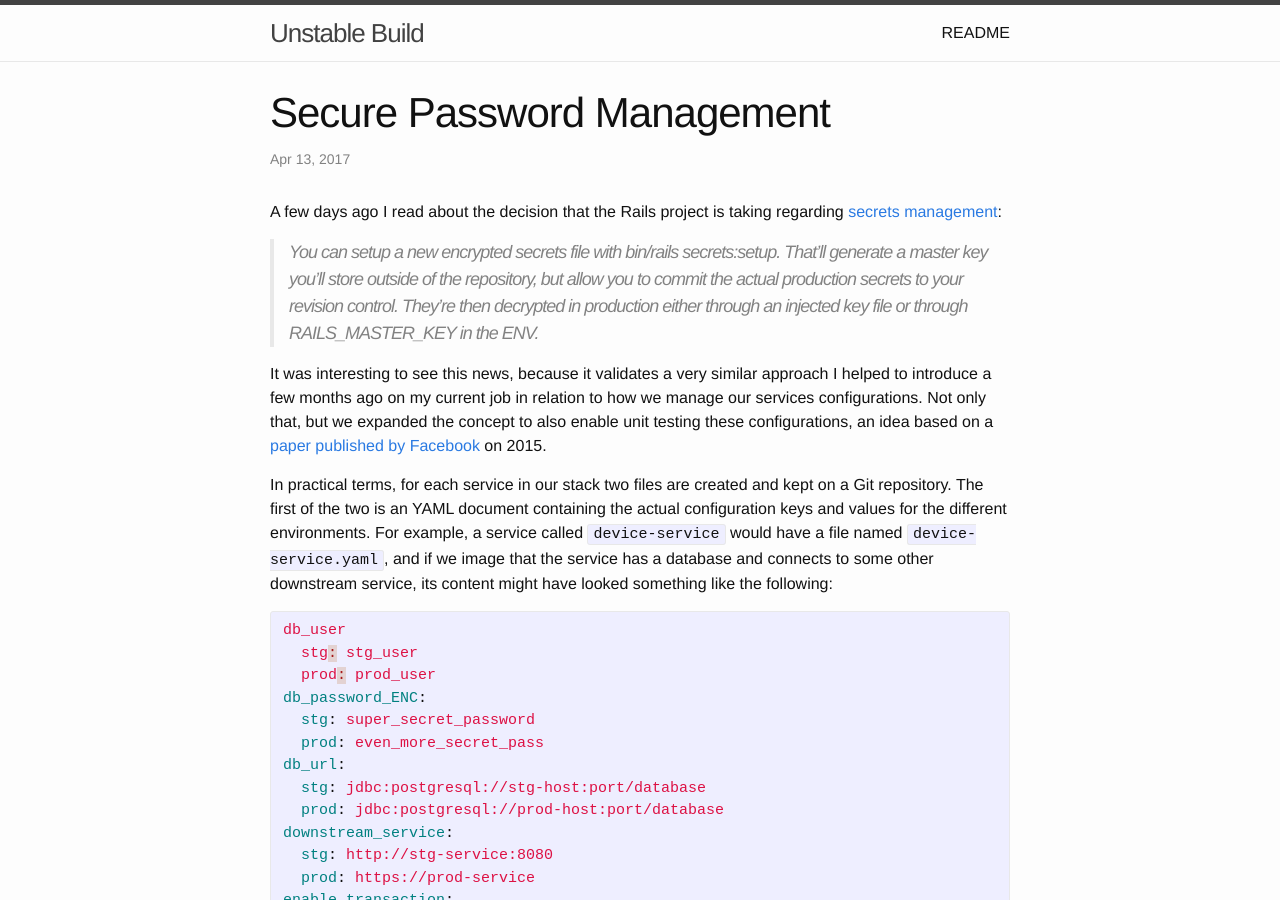
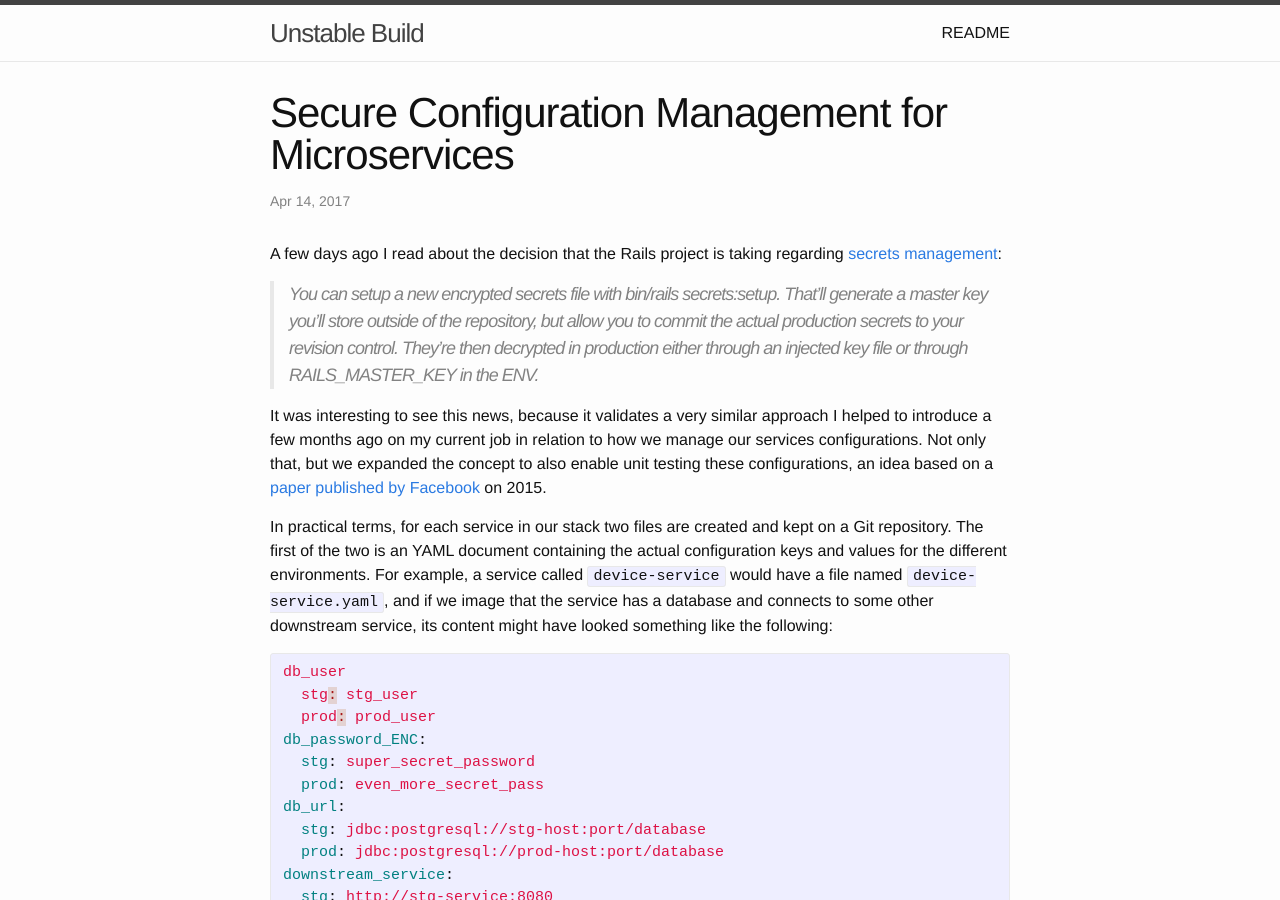
Before and after one commit to lucastorri/my-blog, a Jekyll site: the page built from _posts/2017-04-14-secure-configuration-management-for-microservices.markdown, in a window 1280 px wide and 900 px high. Built offline with Jekyll 4.4.1, drawn with Linux system fonts in a browser that asks for light colours; comment, search, counter and statistics services are not loaded.

Commit message:
rename post on configuration management

```diff
--- a/_posts/2017-04-13-secure-password-management.markdown
+++ b/_posts/2017-04-14-secure-configuration-management-for-microservices.markdown
@@ -1,7 +1,7 @@
 ---
 layout: post
-title: "Secure Password Management"
-date: 2017-04-13 19:41:11 +0100
+title: "Secure Configuration Management for Microservices"
+date: 2017-04-14 19:41:11 +0100
 categories: update
 ---
 
@@ -68,7 +68,7 @@ Different mechanisms are used to feed the values into the services instances. Fo
 In sum, the flow of the configuration values, from user edited files to the according services, would look like the following:
 
 <center>
-  <img src="/assets/2017-04-13-secure-password-management/services_config_stream.jpeg" alt="Configuration values flow"></img>
+  <img src="/assets/2017-04-14-secure-configuration-management-for-microservices/services_config_stream.jpeg" alt="Configuration values flow"></img>
 </center>
 <br/>
 
```
Also changed, not shown: assets/2017-04-14-secure-configuration-management-for-microservices/services_config_stream.jpeg (renamed from assets/2017-04-13-secure-password-management/services_config_stream.jpeg).
